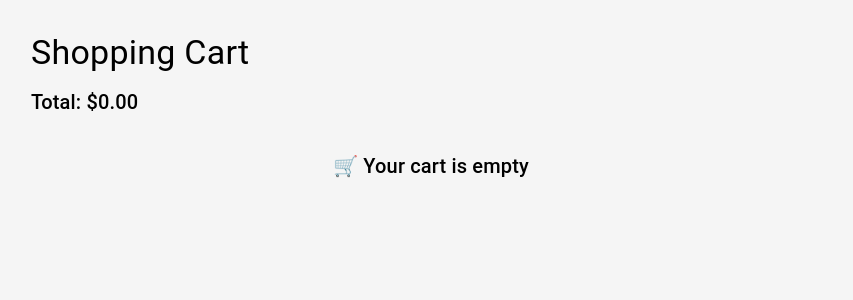
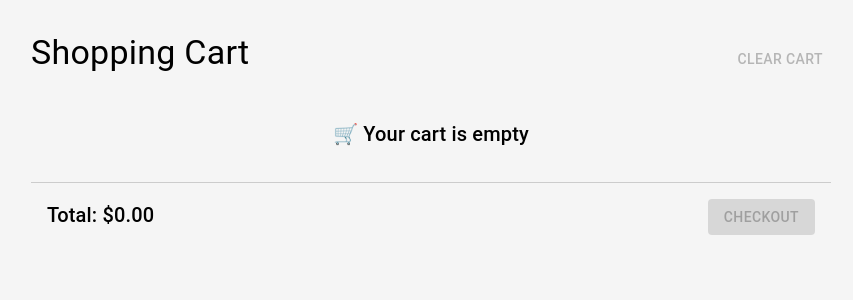
Before and after one commit to lena1687/react-dashboard-demo, a React (Vite) app: page /cart in a window 1280 px wide. Shown: the top 300 px of the page, without its empty margins (209-1062 px from the left). Built offline with nearby package versions, Linux system fonts and the light colour scheme.

Commit message:
Products cart: delete functionality

```diff
--- a/src/pages/CartPage.tsx
+++ b/src/pages/CartPage.tsx
@@ -1,7 +1,9 @@
 import type { RootState } from '../store';
 import { useDispatch, useSelector } from 'react-redux';
-import { Box, TextField, Typography } from '@mui/material';
-import { updateItemQuantity } from '../store/cart/cartSlice.ts';
+import { Box, TextField, Typography, IconButton, Button } from '@mui/material';
+import { updateItemQuantity, deleteItem, clearCart } from '../store/cart/cartSlice.ts';
+import DeleteIcon from '@mui/icons-material/Delete';
+import * as React from 'react';
 
 const CartPage = () => {
   const cartItems = useSelector((state: RootState) => state.cart.items);
@@ -9,18 +11,32 @@ const CartPage = () => {
 
   const total = cartItems.reduce((sum, { price, quantity }) => sum + price * quantity, 0);
 
-  const handleUpdateQuantity = (event: any, id: number) => {
+  const handleUpdateQuantity = (
+    event: React.ChangeEvent<HTMLInputElement | HTMLTextAreaElement>,
+    id: number,
+  ) => {
     dispatch(updateItemQuantity({ id: id, quantity: Number(event.target.value) }));
+  };
+
+  const handleDeleteItem = (id: number) => {
+    dispatch(deleteItem(id));
+  };
+
+  const handleClearCart = () => {
+    dispatch(clearCart());
   };
 
   return (
     <Box sx={{ maxWidth: 800, mx: 'auto', mt: 4 }}>
-      <Typography variant="h4" gutterBottom>
-        Shopping Cart
-      </Typography>
-      <Box>
-        <Typography variant="h6">Total: ${total.toFixed(2)}</Typography>
+      <Box sx={{ display: 'flex', justifyContent: 'space-between', mb: 4 }}>
+        <Typography variant="h4" gutterBottom>
+          Shopping Cart
+        </Typography>
+        <Button variant="text" disabled={cartItems.length === 0} onClick={handleClearCart}>
+          Clear cart
+        </Button>
       </Box>
+
       {cartItems.length === 0 && (
         <Box sx={{ textAlign: 'center', mt: 4 }}>
           <Typography variant="h6">🛒 Your cart is empty</Typography>
@@ -57,9 +73,26 @@ const CartPage = () => {
               onChange={(event) => handleUpdateQuantity(event, id)}
               inputProps={{ min: 1, style: { width: 60, textAlign: 'center' } }}
             />
+            <IconButton color="error" onClick={() => handleDeleteItem(id)}>
+              <DeleteIcon />
+            </IconButton>
           </Box>
         </Box>
       ))}
+      <Box
+        sx={{
+          display: 'flex',
+          justifyContent: 'space-between',
+          mt: 4,
+          p: 2,
+          borderTop: '1px solid #ccc',
+        }}
+      >
+        <Typography variant="h6">Total: ${total.toFixed(2)}</Typography>
+        <Button variant="contained" color="primary" disabled={cartItems.length === 0}>
+          Checkout
+        </Button>
+      </Box>
     </Box>
   );
 };
--- a/src/store/cart/cartSlice.ts
+++ b/src/store/cart/cartSlice.ts
@@ -31,8 +31,14 @@ const cartSlice = createSlice({
         item.quantity = action.payload.quantity;
       }
     },
+    deleteItem: (state, action: PayloadAction<number>) => {
+      state.items = state.items.filter(({ id }) => id !== action.payload);
+    },
+    clearCart: (state) => {
+      state.items = [];
+    },
   },
 });
 
-export const { addItem, updateItemQuantity } = cartSlice.actions;
+export const { addItem, updateItemQuantity, deleteItem, clearCart } = cartSlice.actions;
 export default cartSlice.reducer;
```
